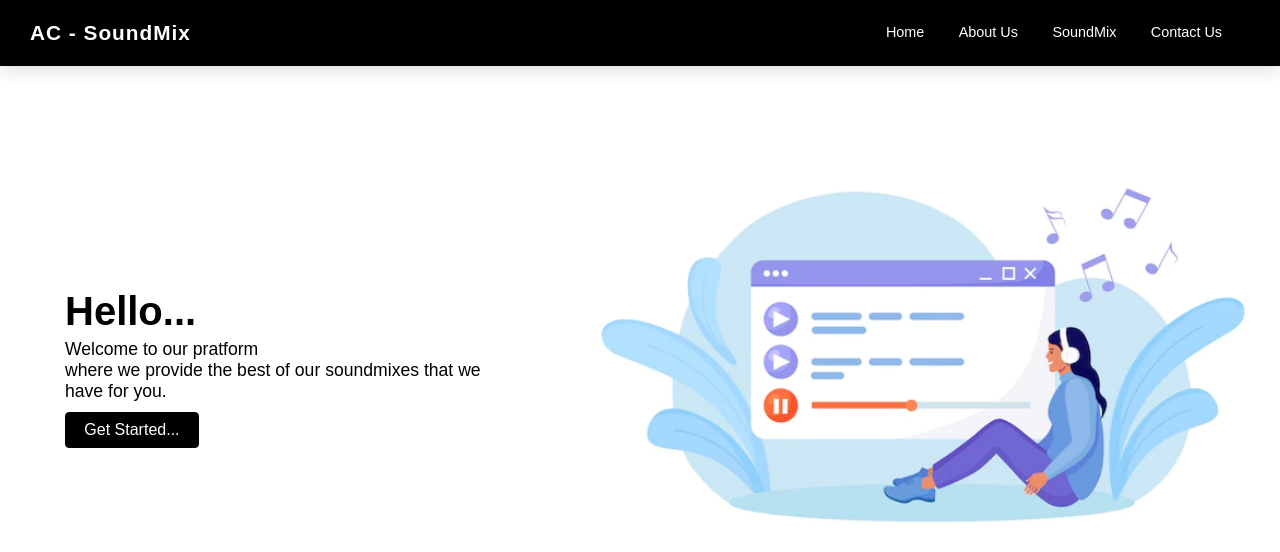
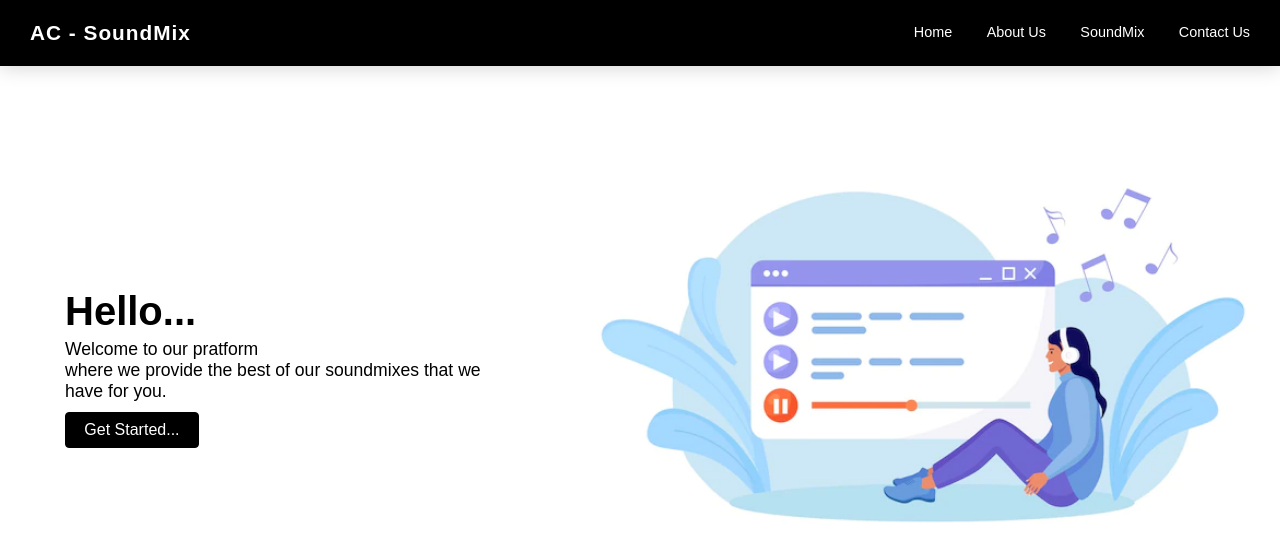
Before and after one commit to Nsoro-Allan/AC---SoundMix, a PHP site: page / in a window 1280 px wide. Shown: the top 552 px of the page. Run offline with PHP 8.4, Linux system fonts and the light colour scheme.

Commit message:
just made changes

```diff
--- a/style.css
+++ b/style.css
@@ -23,6 +23,7 @@ header{
     display: flex;
     flex-direction: row;
     align-items: center;
+    justify-content: space-between;
     width: 100%;
     background: black;
     color: #fff;
@@ -46,7 +47,7 @@ header h1 a{
 header .nav{
     display: flex;
     justify-content: flex-end;
-    padding-left: 680px;
+    /* padding-left: 680px; */
 }
 
 header .nav ul li{
```
